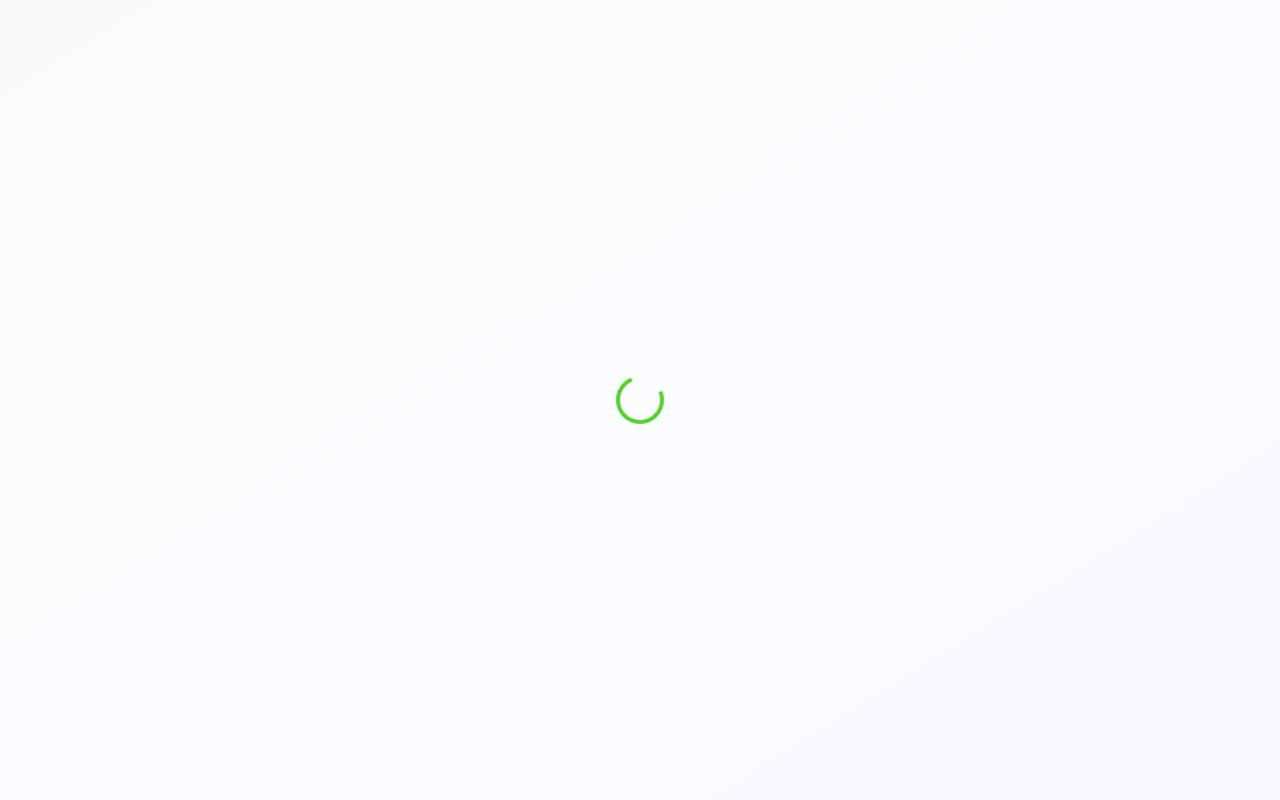
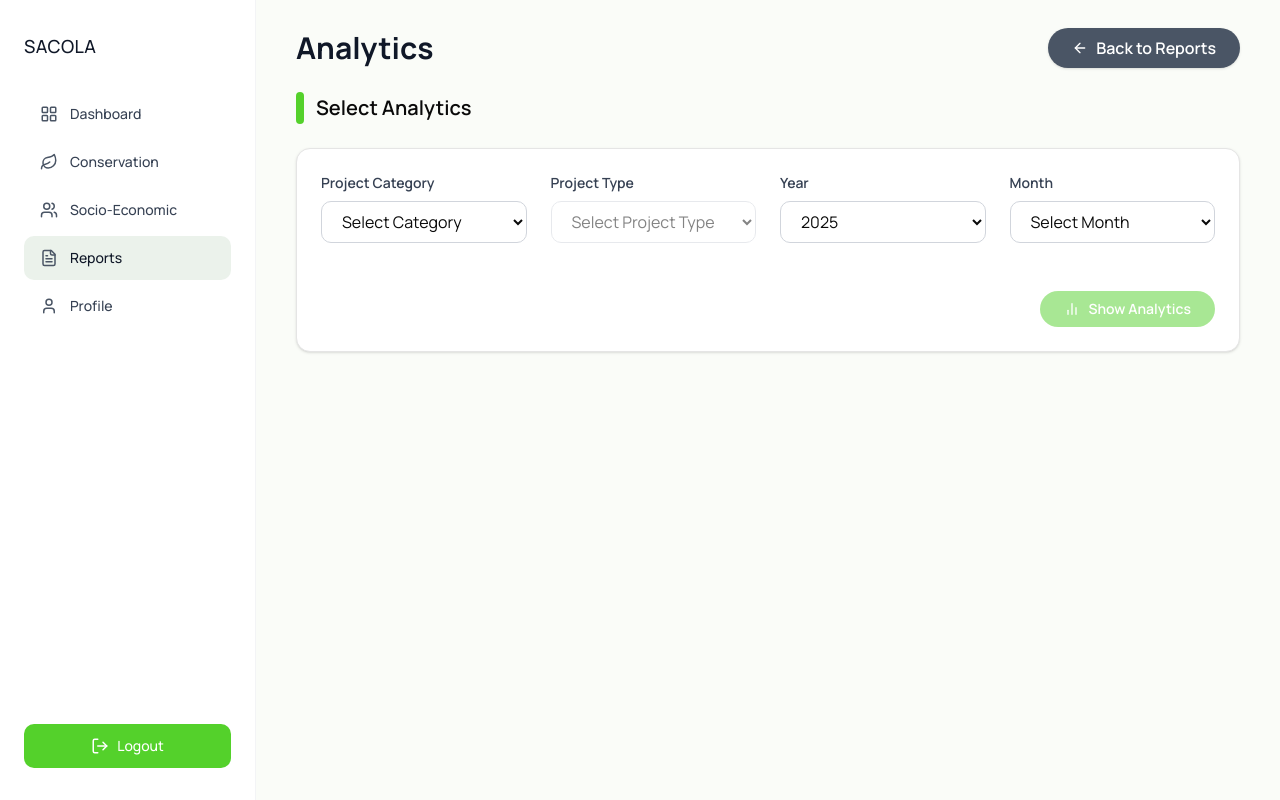
Before and after one commit to upascalin3/sacola-full, a Next.js app: page /dashboard/reports/analytics in a window 1280 px wide. Before the commit this address had no page. Built offline with nearby package versions, Linux system fonts and the light colour scheme.

Commit message:
temporarily removed route protection to dashboard for continued dev't

```diff
--- a/src/app/dashboard/layout.tsx
+++ b/src/app/dashboard/layout.tsx
@@ -2,7 +2,6 @@
 
 import React, { useEffect, useState } from "react";
 import Sidebar from "@/components/Sidebar";
-import ProtectedRoute from "@/components/ProtectedRoute";
 
 export default function DashboardLayout({
   children,
@@ -16,7 +15,6 @@ export default function DashboardLayout({
   }, []);
 
   return (
-    <ProtectedRoute>
     <div className="bg-[#FAFCF8] min-h-screen">
       <Sidebar />
       {loading ? (
@@ -27,6 +25,5 @@ export default function DashboardLayout({
         children
       )}
     </div>
-    </ProtectedRoute>
   );
 }
```
Lines whose indentation alone changed are shown as unchanged.
